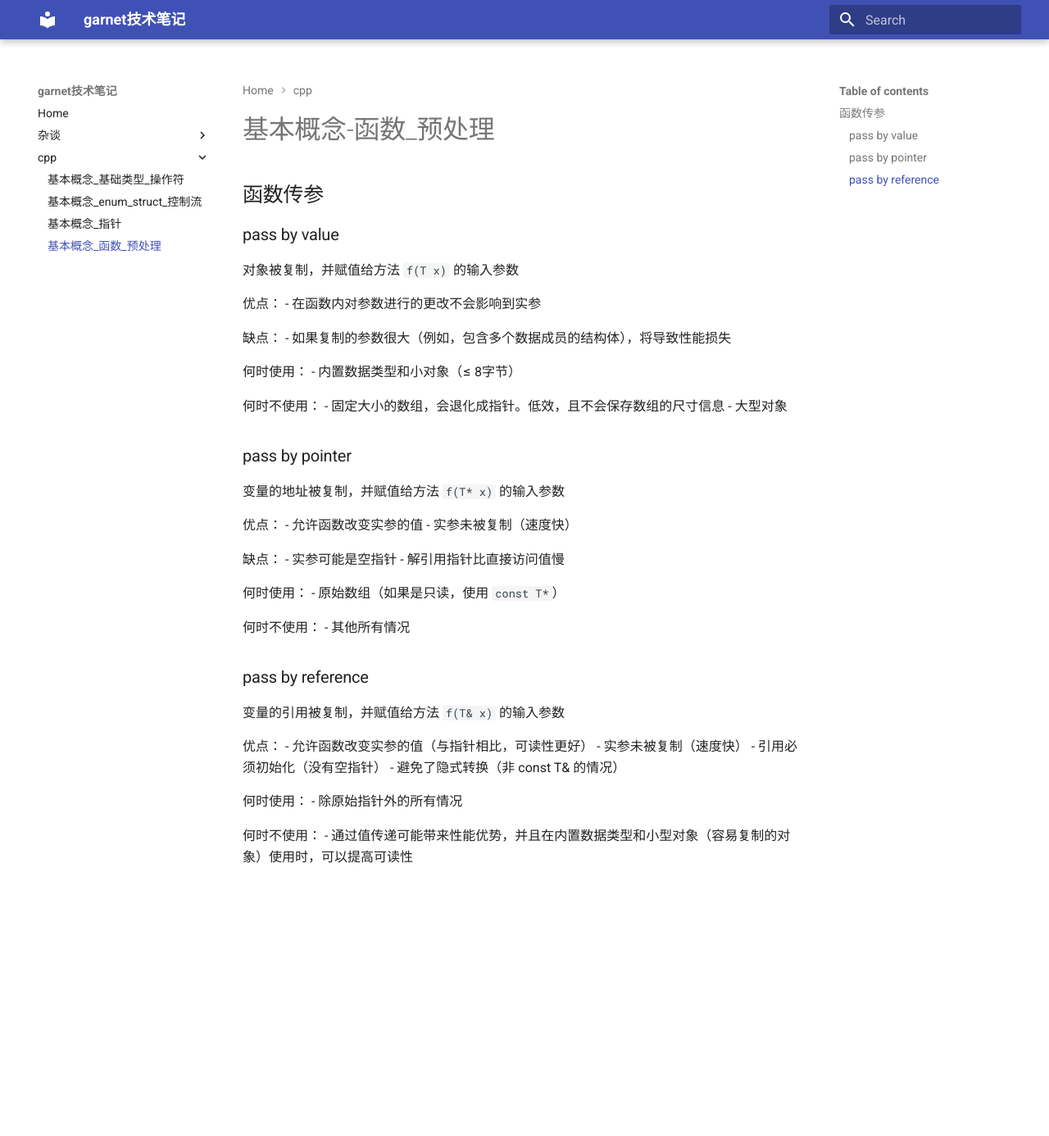
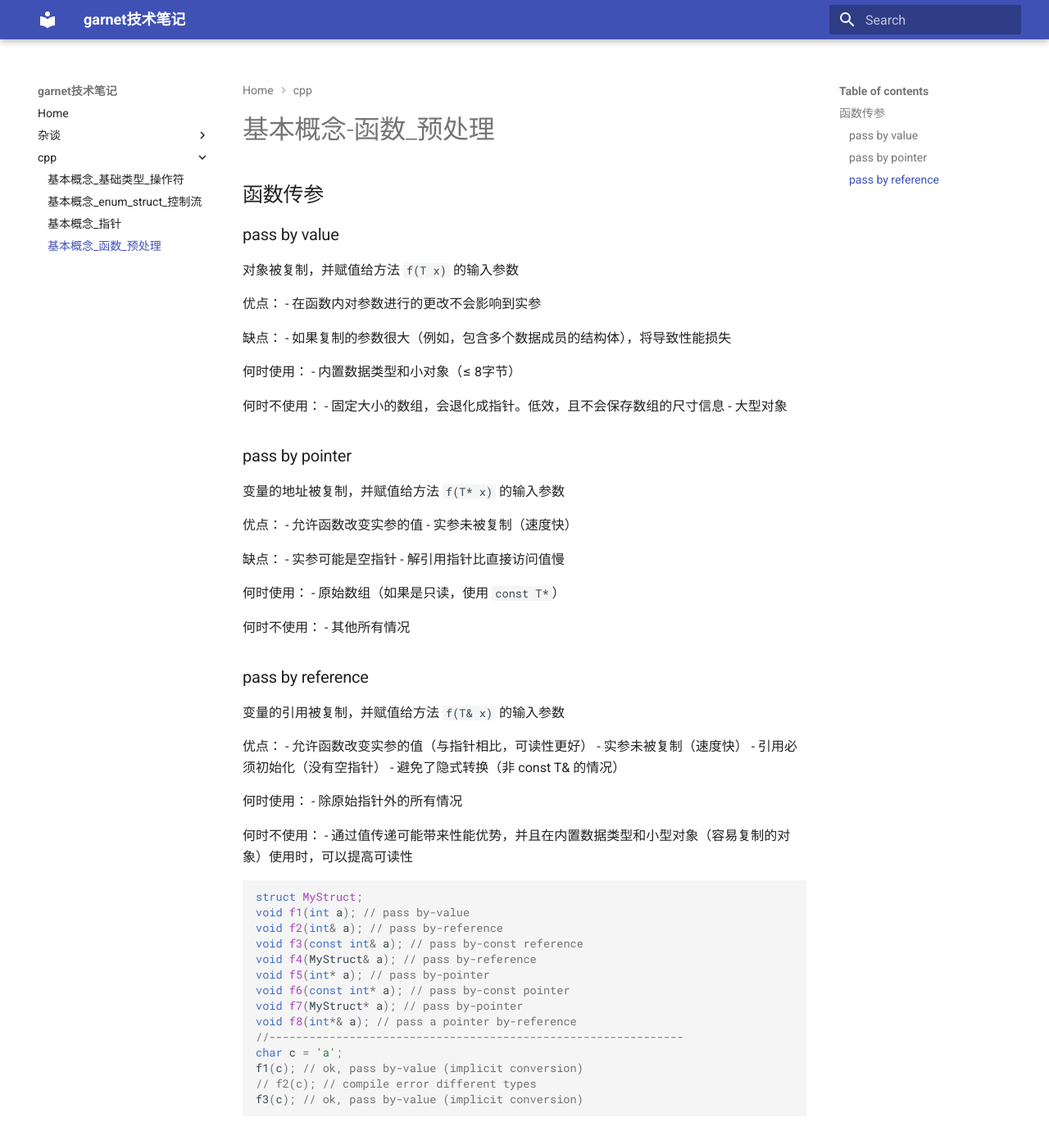
Before and after one commit to ymma98/technotes, an MkDocs documentation site: the page built from docs/cpp/基本概念_函数_预处理.md, in a window 1280 px wide and 1386 px high. Shown: the whole window at 82% size. Built offline with MkDocs 1.6.1 and Material for MkDocs 9.7.7, drawn with Linux system fonts in a browser that asks for light colours.

Commit message:
docs/cpp/基本概念_函数_预处理.md updated from https://stackedit.cn/

````diff
--- a/docs/cpp/基本概念_函数_预处理.md
+++ b/docs/cpp/基本概念_函数_预处理.md
@@ -53,7 +53,25 @@
 何时不使用：
 -   通过值传递可能带来性能优势，并且在内置数据类型和小型对象（容易复制的对象）使用时，可以提高可读性
 
+
+```cpp
+struct MyStruct;
+void f1(int a); // pass by-value
+void f2(int& a); // pass by-reference
+void f3(const int& a); // pass by-const reference
+void f4(MyStruct& a); // pass by-reference
+void f5(int* a); // pass by-pointer
+void f6(const int* a); // pass by-const pointer
+void f7(MyStruct* a); // pass by-pointer
+void f8(int*& a); // pass a pointer by-reference
+//--------------------------------------------------------------
+char c = 'a';
+f1(c); // ok, pass by-value (implicit conversion)
+// f2(c); // compile error different types
+f3(c); // ok, pass by-value (implicit conversion)
+```
+
 <!--stackedit_data:
-eyJoaXN0b3J5IjpbLTgyMDcxMTk3MywxNTA3Mjc0NDkyLDE4NT
-QwNDc2MDFdfQ==
+eyJoaXN0b3J5IjpbLTE4NDEyMDM3MjMsMTUwNzI3NDQ5MiwxOD
+U0MDQ3NjAxXX0=
 -->
````
